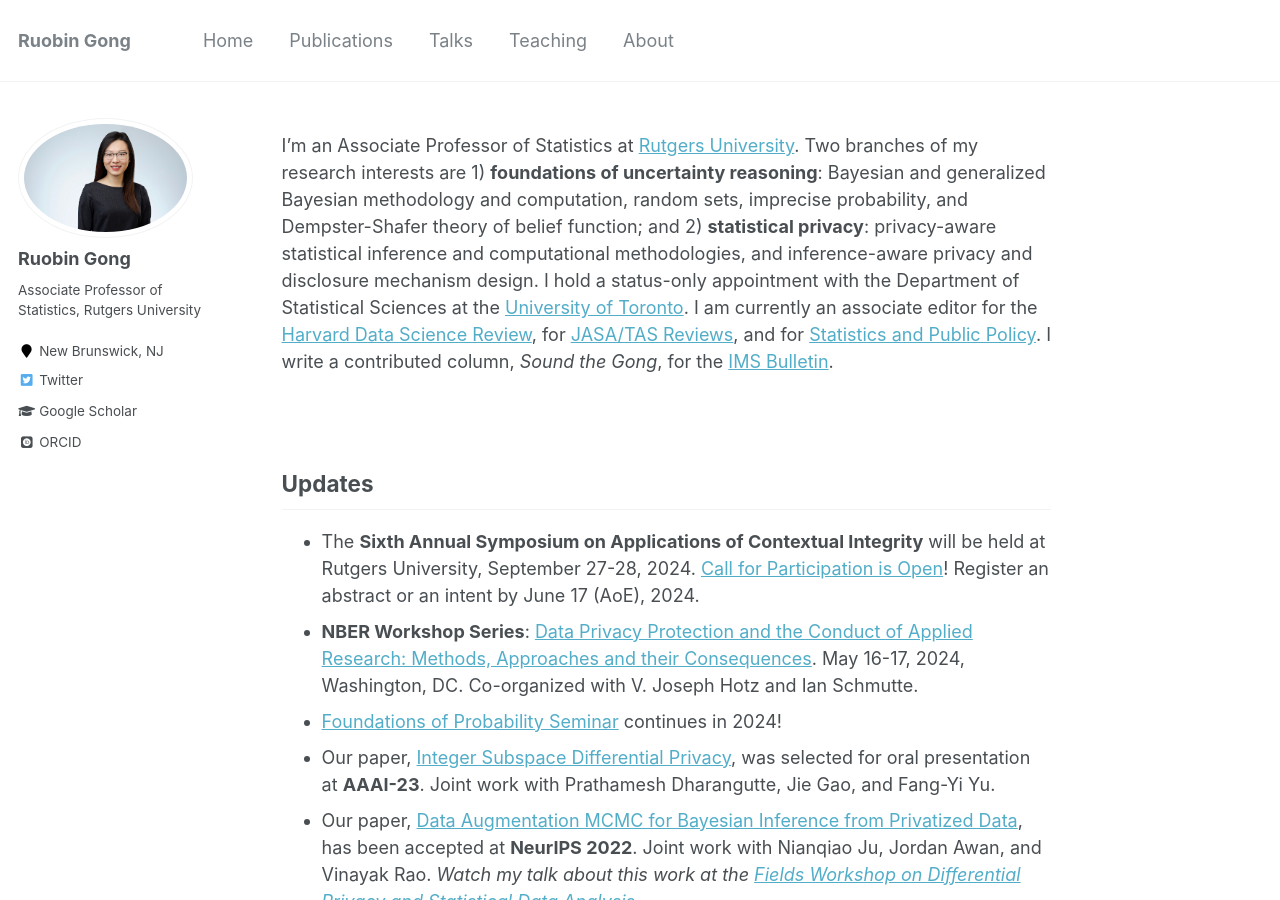
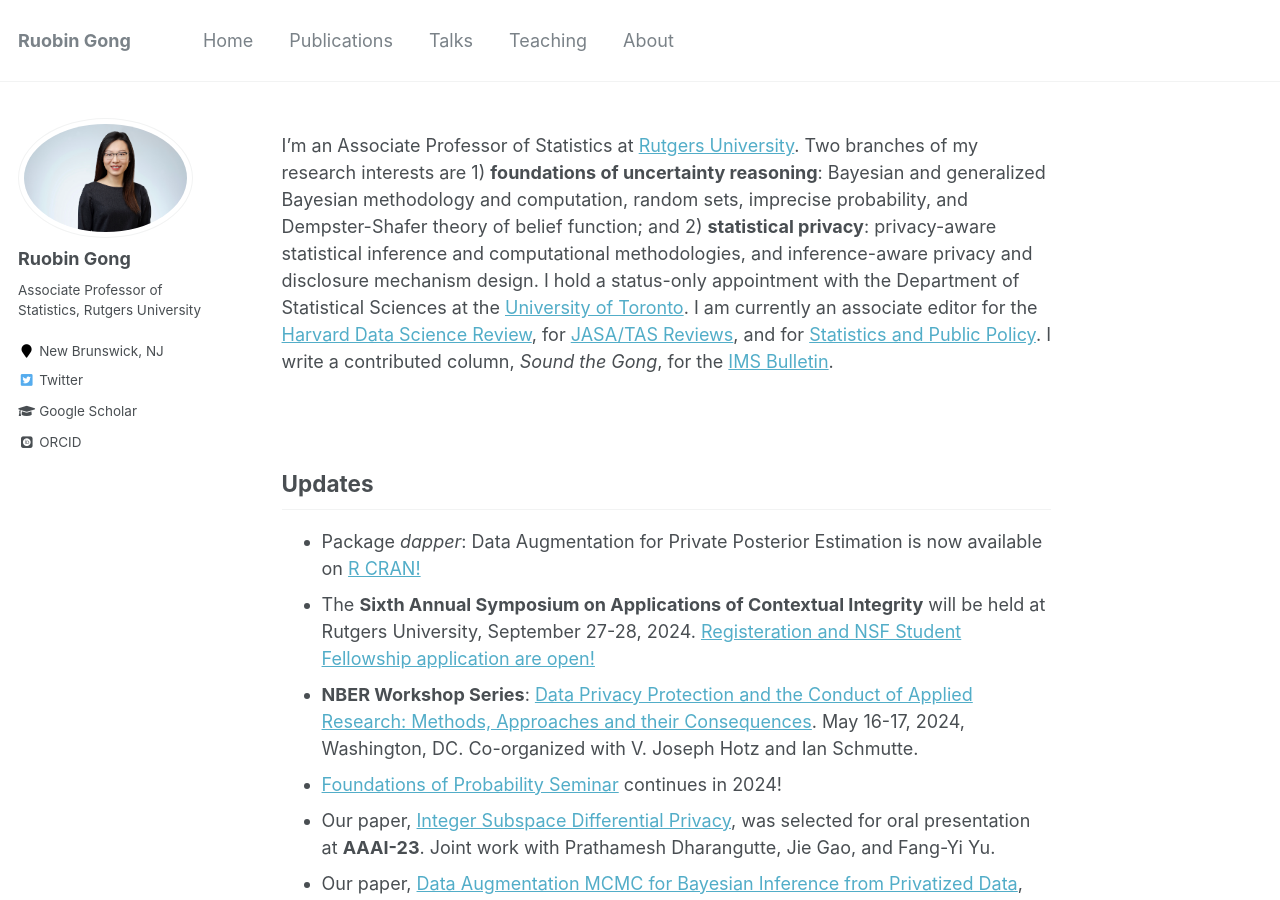
Before and after one commit to RuobinGong/RuobinGong.github.io, a Jekyll site: the page built from _pages/home.md, in a window 1280 px wide and 900 px high. Built offline with Jekyll 4.4.1, drawn with Linux system fonts in a browser that asks for light colours; some web fonts are replaced.

Commit message:
Update home.md

```diff
--- a/_pages/home.md
+++ b/_pages/home.md
@@ -16,8 +16,8 @@ I'm an Associate Professor of Statistics at [Rutgers University](https://www.sta
 
 ## Updates
 
-
-* The **Sixth Annual Symposium on Applications of Contextual Integrity** will be held at Rutgers University, September 27-28, 2024. [Call for Participation is Open](https://privaci.info/symposium/2024/cfp.html)! Register an abstract or an intent by June 17 (AoE), 2024.
+* Package _dapper_: Data Augmentation for Private Posterior Estimation is now available on [R CRAN!](https://cran.r-project.org/web/packages/dapper/index.html)
+* The **Sixth Annual Symposium on Applications of Contextual Integrity** will be held at Rutgers University, September 27-28, 2024. [Registeration and NSF Student Fellowship application are open!](https://privaci.info/symposium/2024/cfp.html)
 * **NBER Workshop Series**: [Data Privacy Protection and the Conduct of Applied Research: Methods, Approaches and their Consequences](https://www.nber.org/conferences/data-privacy-protection-and-conduct-applied-research-methods-approaches-and-their-consequences-spring-2024). May 16-17, 2024, Washington, DC. Co-organized with V. Joseph Hotz and Ian Schmutte.
 * [Foundations of Probability Seminar](https://foundationsofprobabilityseminar.com) continues in 2024!
 * Our paper, [Integer Subspace Differential Privacy](https://ruobingong.github.io/publication/2023-02-01-integer-subspace), was selected for oral presentation at **AAAI-23**. Joint work with Prathamesh Dharangutte, Jie Gao, and Fang-Yi Yu.
```
